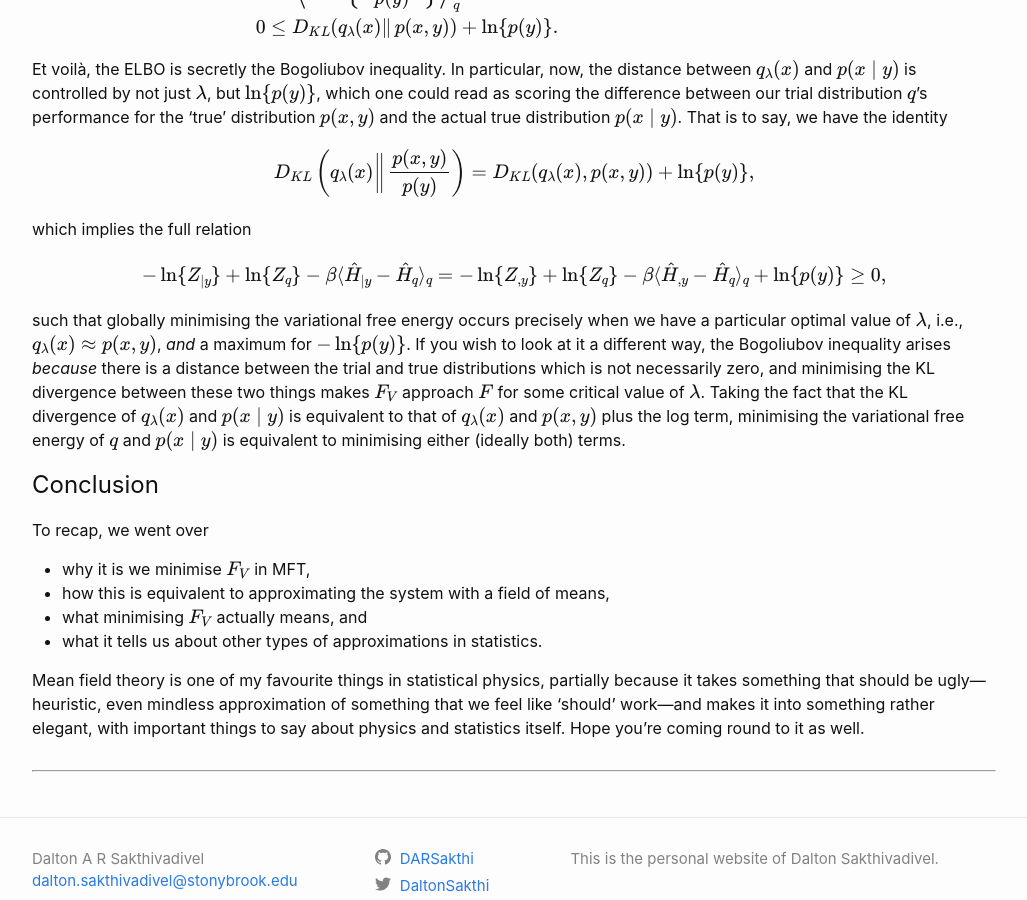
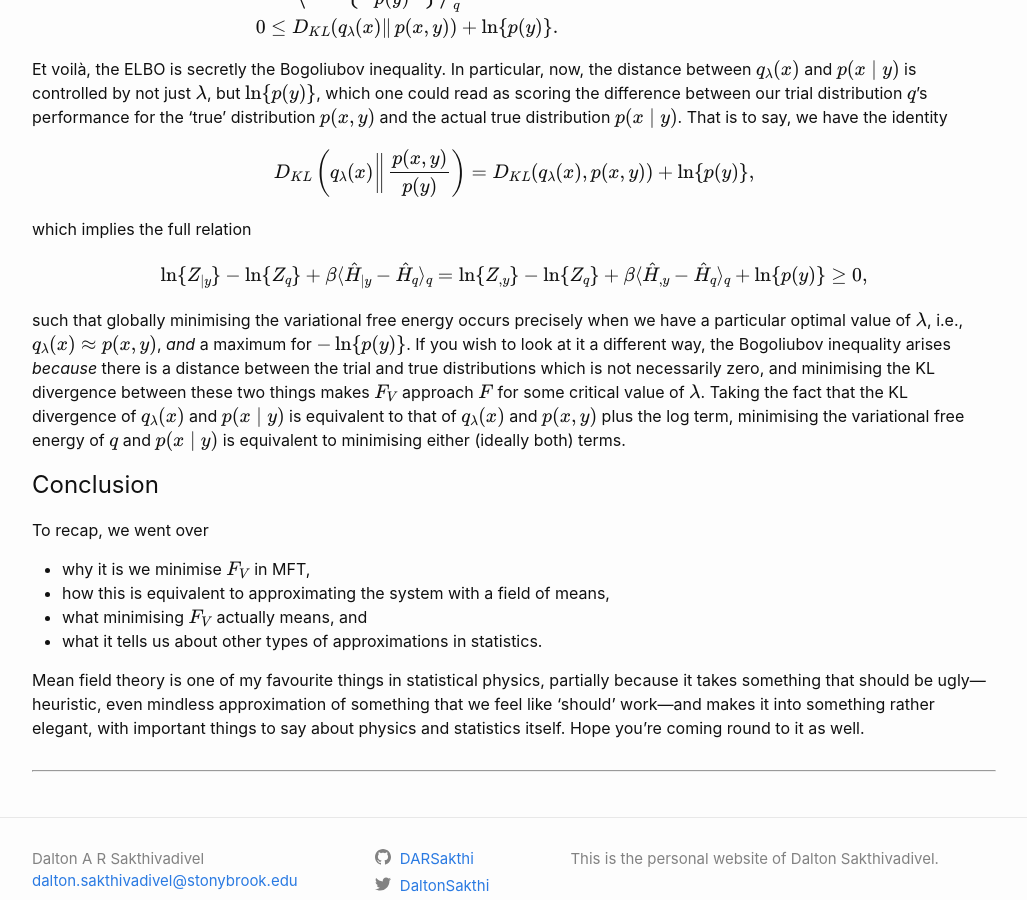
Before and after one commit to DARSakthi/DARSakthi.github.io, a Jekyll site: the page built from _posts/2022-02-05-2-MFT-4-ME.markdown, in a window 1280 px wide and 900 px high, scrolled down 4233 px. Shown: the whole window, without its empty margins (126-1153 px from the left). Built offline with Jekyll 4.4.1, drawn with Linux system fonts in a browser that asks for light colours; formulas are drawn with MathJax 3; comment, search, counter and statistics services are not loaded.

Commit message:
Sign error

```diff
--- a/_posts/2022-02-05-2-MFT-4-ME.markdown
+++ b/_posts/2022-02-05-2-MFT-4-ME.markdown
@@ -81,7 +81,7 @@ $$ D_{KL}\left( q_\lambda(x) \bigg\|\, \frac{p(x, y)}{p(y)} \right) = D_{KL}(q_\
 
 which implies the full relation
 
-$$ -\ln\{Z_{\mid y}\} + \ln\{Z_q\} - \beta \langle \hat H_{\mid y} - \hat H_q \rangle_q = -\ln\{Z_{,y} \} + \ln\{Z_q\} - \beta \langle \hat H_{,y} - \hat H_q \rangle_q + \ln\{p(y)\} \geq 0, $$
+$$ \ln\{Z_{\mid y}\} - \ln\{Z_q\} + \beta \langle \hat H_{\mid y} - \hat H_q \rangle_q = \ln\{Z_{,y} \} - \ln\{Z_q\} + \beta \langle \hat H_{,y} - \hat H_q \rangle_q + \ln\{p(y)\} \geq 0, $$
 
 such that globally minimising the variational free energy occurs precisely when we have a particular optimal value of $$\lambda$$, i.e., $$ q_\lambda(x) \approx p(x,y) $$, _and_ a maximum for $$-\ln\{p(y)\} $$. If you wish to look at it a different way, the Bogoliubov inequality arises _because_ there is a distance between the trial and true distributions which is not necessarily zero, and minimising the KL divergence between these two things makes $$F_V$$ approach $$F$$ for some critical value of $$\lambda$$. Taking the fact that the KL divergence of $$q_\lambda(x)$$ and $$p(x\mid y)$$ is equivalent to that of $$q_\lambda(x)$$ and $$p(x,y)$$ plus the log term, minimising the variational free energy of $$q$$ and $$p(x \mid y)$$ is equivalent to minimising either (ideally both) terms.
 
```
